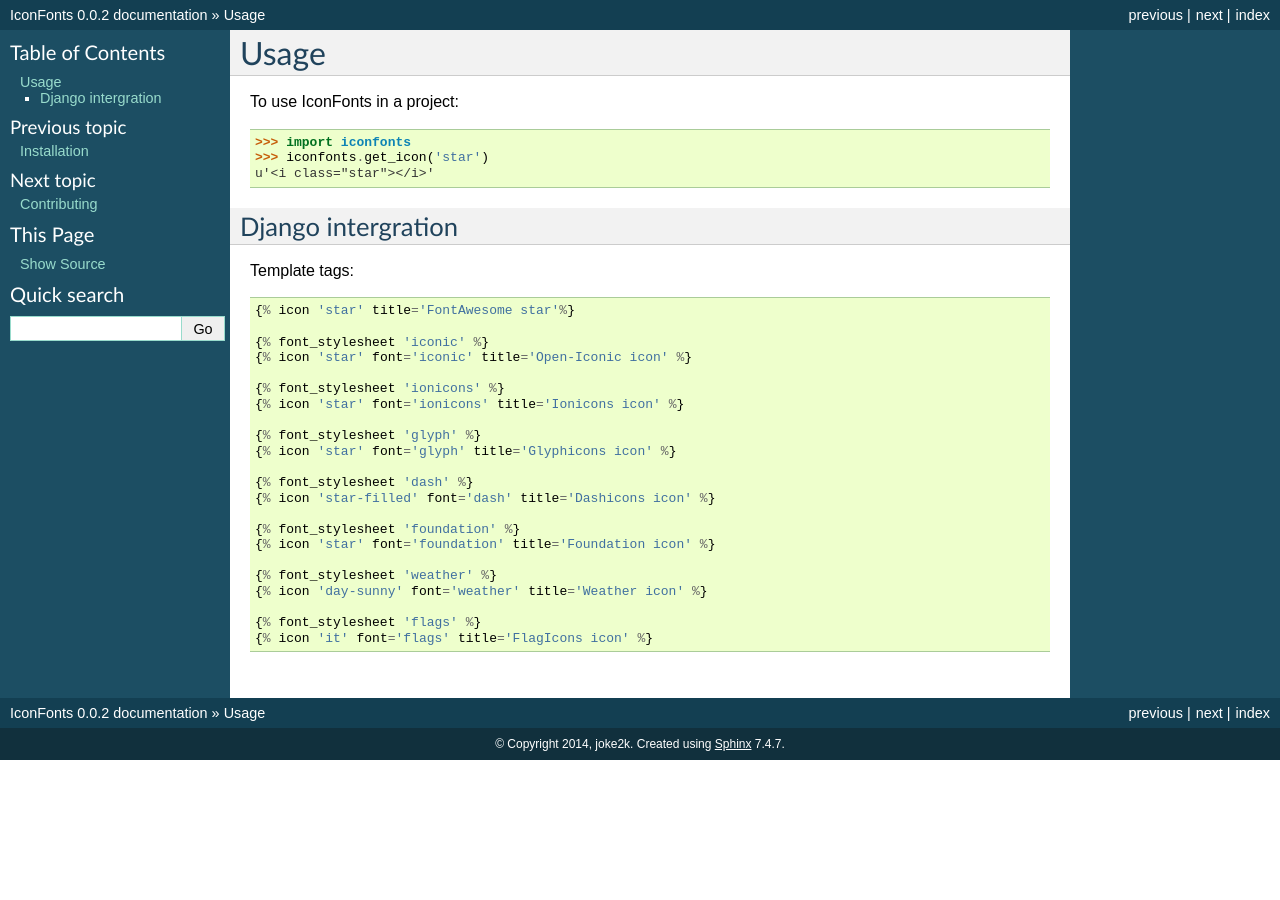
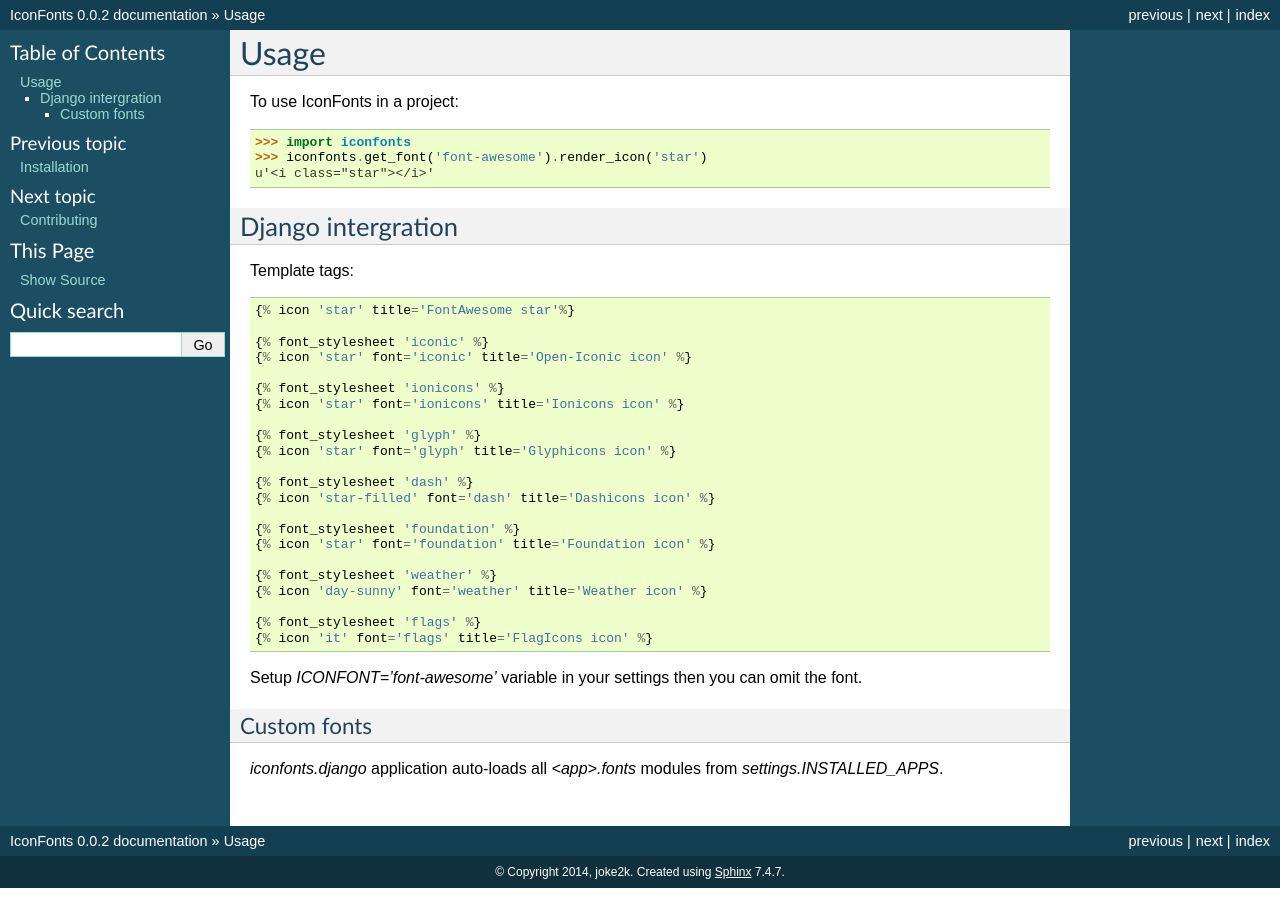
Before and after one commit to joke2k/iconfonts, a Sphinx documentation site: the page built from docs/usage.rst, in a window 1280 px wide. Built offline with Sphinx 7.4.7, drawn with Linux system fonts in a browser that asks for light colours.

Commit message:
fix setup license and django usage

```diff
--- a/docs/usage.rst
+++ b/docs/usage.rst
@@ -5,7 +5,7 @@ Usage
 To use IconFonts in a project::
 
     >>> import iconfonts
-    >>> iconfonts.get_icon('star')
+    >>> iconfonts.get_font('font-awesome').render_icon('star')
     u'<i class="star"></i>'
 
 
@@ -36,3 +36,11 @@ Template tags::
 
     {% font_stylesheet 'flags' %}
     {% icon 'it' font='flags' title='FlagIcons icon' %}
+
+
+Setup `ICONFONT='font-awesome'` variable in your settings then you can omit the font.
+
+Custom fonts
+~~~~~~~~~~~~
+
+`iconfonts.django` application auto-loads all `<app>.fonts` modules from `settings.INSTALLED_APPS`.
--- a/setup.py
+++ b/setup.py
@@ -26,7 +26,7 @@ history = open('HISTORY.rst').read().replace('.. :changelog:', '')
 setup(
     name='IconFonts',
     version=version,
-    description="""Your project description goes here""",
+    description="""This package provides a toolkit to render icon-font glyphs.""",
     long_description=readme + '\n\n' + history,
     author='joke2k',
     author_email='joke2k@gmail.com',
@@ -38,7 +38,7 @@ setup(
     include_package_data=True,
     install_requires=[
     ],
-    license="BSD",
+    license="MIT",
     zip_safe=False,
     keywords='iconfonts',
     classifiers=[
```
